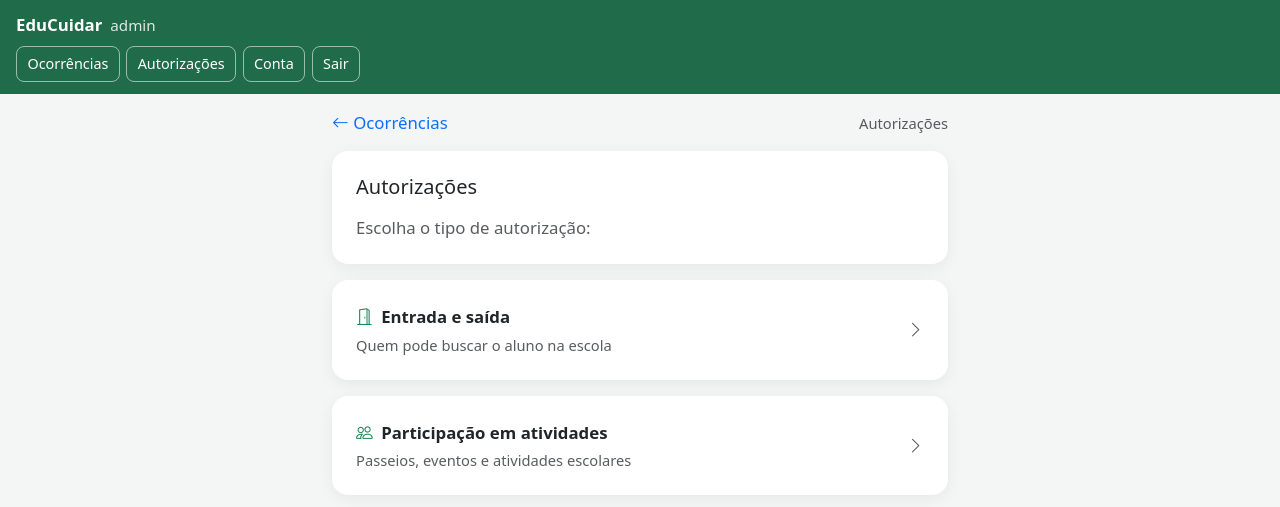
After one commit to marceloschmitt/educuidar, a PHP site: page /responsaveis/autorizacoes_menu.php in a window 1280 px wide. The commit adds this page. Shown: the top 507 px of the page. Run offline with PHP 8.4, Linux system fonts and the light colour scheme; a user stored in the database is signed in; tables that the repository leaves empty hold one stand-in row (values such as "Sample post").

Commit message:
Ajuste das autorizações
Deixa excluir o que já tem resposta
Arruma interface dos pais

```diff
--- a/models/TermoAutorizacao.php
+++ b/models/TermoAutorizacao.php
@@ -247,7 +247,7 @@ class TermoAutorizacao {
     }
 
     /**
-     * Exclui só se ninguém respondeu. Remove o PDF do disco.
+     * Exclui a autorização (e respostas/histórico em cascata). Remove o PDF do disco.
      * @return true|string true ou código de erro
      */
     public function excluir($termo_id) {
@@ -255,9 +255,6 @@ class TermoAutorizacao {
         $termo = $this->getById($termo_id);
         if (!$termo) {
             return 'nao_encontrado';
-        }
-        if ($this->contarRespostas($termo_id) > 0) {
-            return 'tem_respostas';
         }
 
         $caminho = $this->caminhoAbsolutoPdf($termo);
--- a/responsaveis/autorizacoes.php
+++ b/responsaveis/autorizacoes.php
@@ -74,8 +74,8 @@ require __DIR__ . '/header.php';
 ?>
 
 <div class="mb-3 d-flex justify-content-between align-items-center flex-wrap gap-2">
-    <a href="index.php" class="text-decoration-none"><i class="bi bi-arrow-left"></i> Ocorrências</a>
-    <span class="text-muted small">Autorizações · Entrada e saída</span>
+    <a href="autorizacoes_menu.php" class="text-decoration-none"><i class="bi bi-arrow-left"></i> Autorizações</a>
+    <span class="text-muted small">Entrada e saída</span>
 </div>
 
 <?php if ($success): ?>
--- /dev/null
+++ b/responsaveis/autorizacoes_menu.php
@@ -0,0 +1,51 @@
+<?php
+require_once __DIR__ . '/../config/init.php';
+
+$database = new Database();
+$db = $database->getConnection();
+$resp = new Responsavel($db);
+
+if (!$resp->isLoggedIn()) {
+    header('Location: login.php');
+    exit;
+}
+
+$page_title = 'Autorizações';
+$show_header = true;
+$responsavel_nome = $_SESSION['responsavel_nome'] ?? '';
+require __DIR__ . '/header.php';
+?>
+
+<div class="mb-3 d-flex justify-content-between align-items-center flex-wrap gap-2">
+    <a href="index.php" class="text-decoration-none"><i class="bi bi-arrow-left"></i> Ocorrências</a>
+    <span class="text-muted small">Autorizações</span>
+</div>
+
+<div class="card resp-card mb-3">
+    <div class="card-body p-4">
+        <h1 class="h5 mb-3">Autorizações</h1>
+        <p class="text-muted mb-0">Escolha o tipo de autorização:</p>
+    </div>
+</div>
+
+<a href="autorizacoes.php" class="card resp-card mb-3 text-decoration-none text-dark">
+    <div class="card-body p-4 d-flex align-items-center justify-content-between gap-3">
+        <div>
+            <div class="fw-semibold"><i class="bi bi-door-open text-success me-1"></i> Entrada e saída</div>
+            <div class="small text-muted mt-1">Quem pode buscar o aluno na escola</div>
+        </div>
+        <i class="bi bi-chevron-right text-muted"></i>
+    </div>
+</a>
+
+<a href="termos.php" class="card resp-card mb-3 text-decoration-none text-dark">
+    <div class="card-body p-4 d-flex align-items-center justify-content-between gap-3">
+        <div>
+            <div class="fw-semibold"><i class="bi bi-people text-success me-1"></i> Participação em atividades</div>
+            <div class="small text-muted mt-1">Passeios, eventos e atividades escolares</div>
+        </div>
+        <i class="bi bi-chevron-right text-muted"></i>
+    </div>
+</a>
+
+<?php require __DIR__ . '/footer.php'; ?>
--- a/responsaveis/header.php
+++ b/responsaveis/header.php
@@ -134,8 +134,7 @@
     </div>
     <nav class="resp-header-nav" aria-label="Menu do responsável">
         <a href="index.php">Ocorrências</a>
-        <a href="autorizacoes.php">Entrada e saída</a>
-        <a href="termos.php">Atividades</a>
+        <a href="autorizacoes_menu.php">Autorizações</a>
         <a href="meusdados.php">Conta</a>
         <a href="logout.php">Sair</a>
     </nav>
```
Also changed, not shown: responsaveis/termos.php (+4 -4 lines), termo_autorizacao_ver.php (+15 -10 lines).
